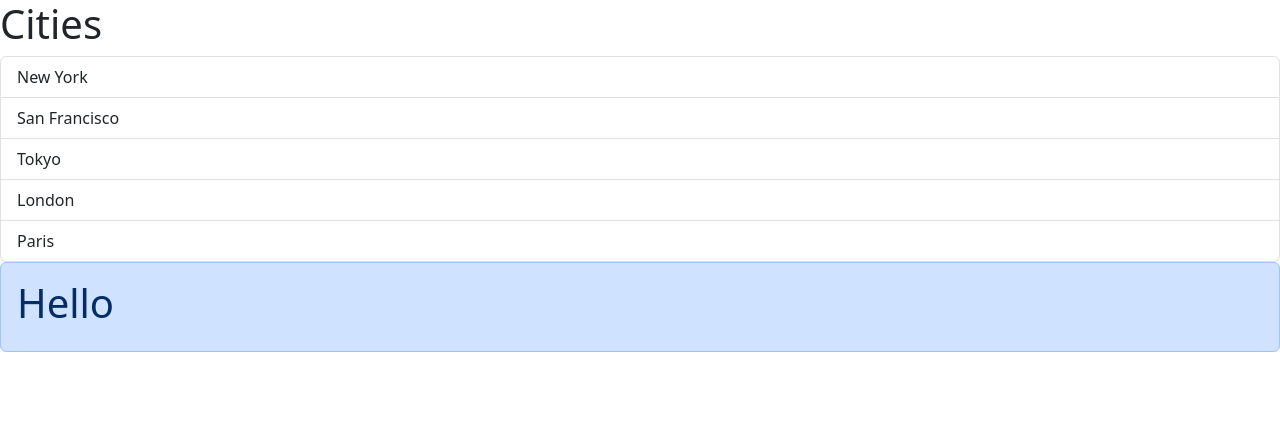
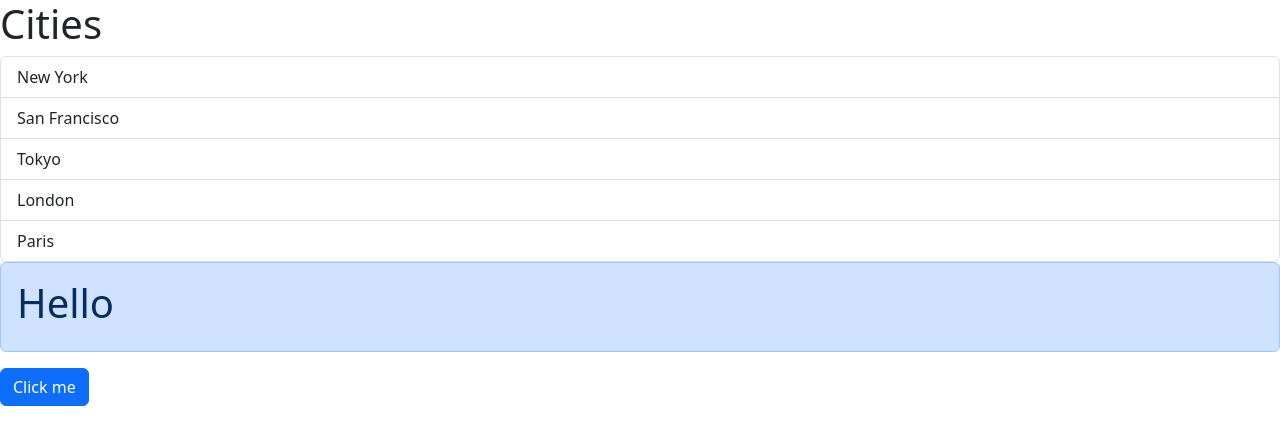
Before and after one commit to zeeshantariq08/game-app, a React (Vite) app in the folder react-app/: page / in a window 1280 px wide. Shown: the top 444 px of the page. Built offline with nearby package versions, Linux system fonts and the light colour scheme.

Commit message:
first exercise to create a button component

```diff
--- a/react-app/src/App.tsx
+++ b/react-app/src/App.tsx
@@ -1,16 +1,23 @@
 import ListGroup from "./components/ListGroup";
 import Alert from "./components/Alert";
+import Button from "./components/Button";
 
 function App() {
     let items = ["New York", "San Francisco", "Tokyo", "London", "Paris"];
     const handleSelectItem = (item: string) => {
         console.log(item);
     }
+
+    const handleClick = () => {
+        console.log("clicked");
+    }
     return <div>
         <ListGroup items={items} heading="Cities" onSelectItem={handleSelectItem}/>
         <Alert>
             <h1>Hello</h1>
         </Alert>
+        <Button text="Click me" color="primary" onClick={handleClick}/>
+
     </div>
 }
 
--- /dev/null
+++ b/react-app/src/components/Button.tsx
@@ -0,0 +1,14 @@
+interface Props {
+    text: string
+    color?: 'primary' | 'secondary' | 'success' | 'warning' | 'danger' | 'info' | 'light' | 'dark'
+    onClick: () => void
+}
+
+const Button = ({text, onClick, color = 'primary'}: Props) => {
+
+    return (
+        <button className={'btn btn-' + color} onClick={onClick}>{text}</button>
+    )
+}
+
+export default Button
```
